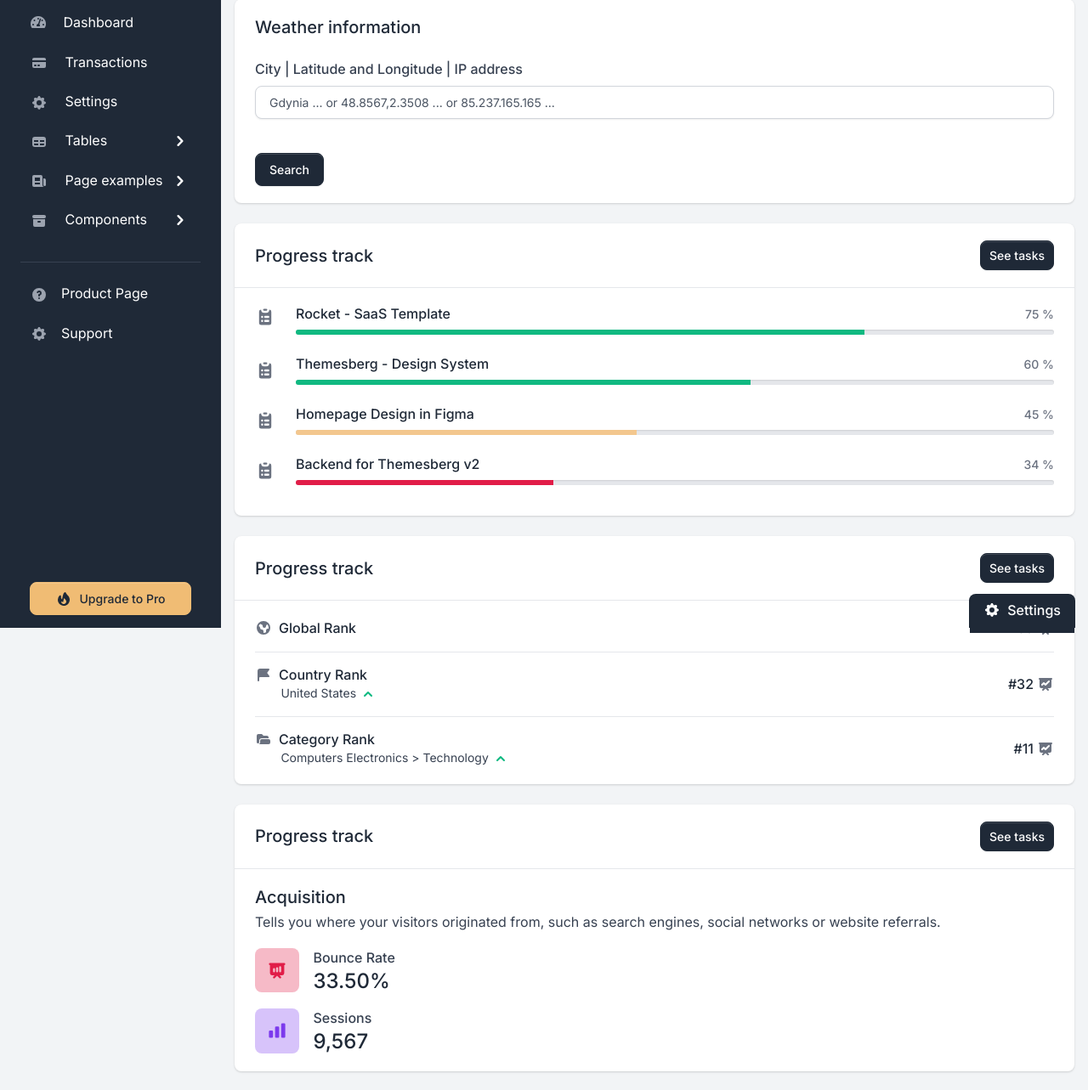
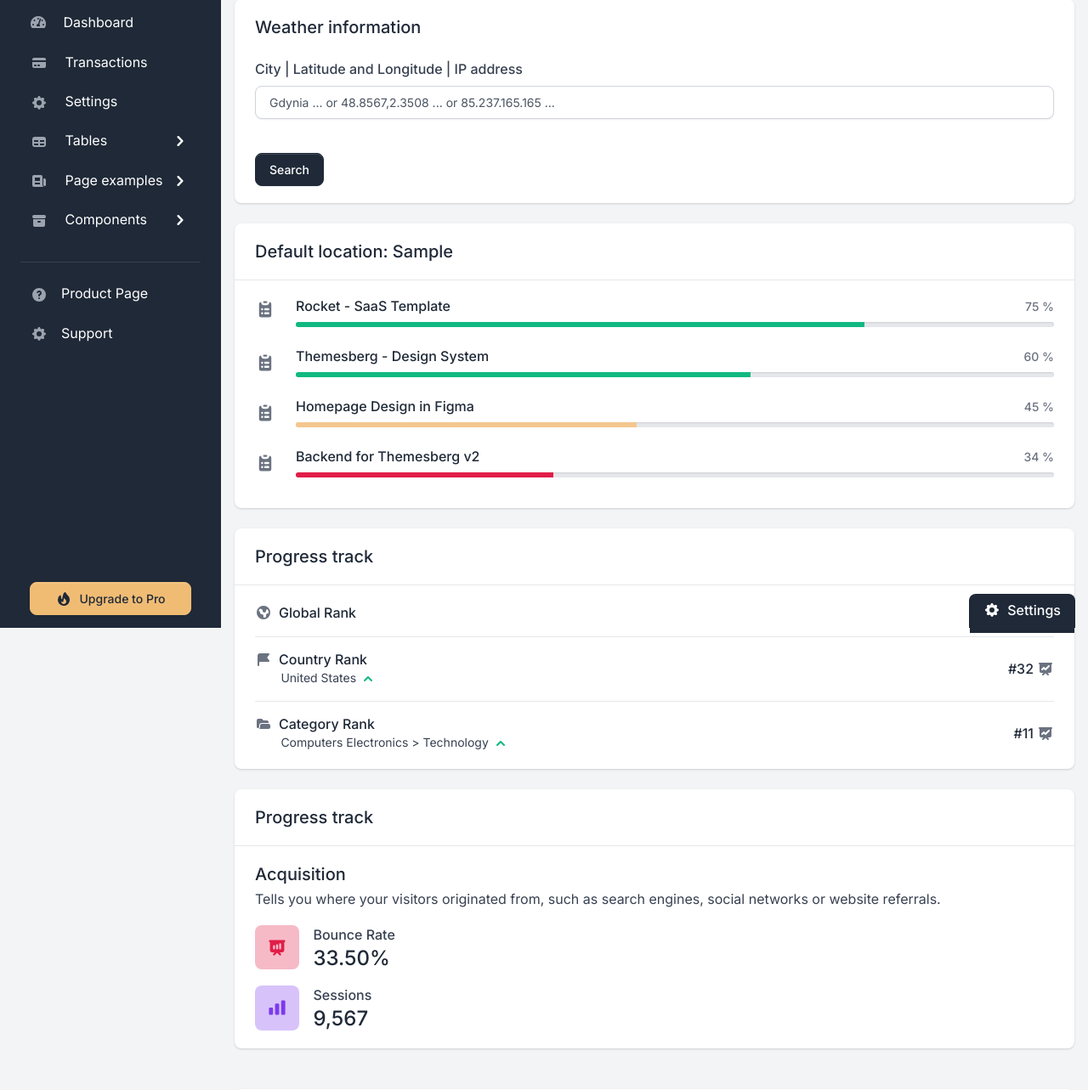
Before and after one commit to zacniewski/SmartPi, a Django app: template apps/templates/weather/weather.html in a window 1280 px wide. Shown: the part 61-1344 px from the top of the page at 85% size. Run offline with Django 3.2, Linux system fonts and the light colour scheme; the template is opened without the code that fills it: most values are stand-ins (such as "Sample title", 1, 10 or a date in 2020); some libraries are stand-ins or nearby versions.

Commit message:
Weather default location page

```diff
--- a/apps/templates/weather/weather.html
+++ b/apps/templates/weather/weather.html
@@ -153,8 +153,7 @@
                 <div class="col-12 col-xxl-4 mb-4">
                     <div class="card border-0 shadow">
                         <div class="card-header border-bottom d-flex align-items-center justify-content-between">
-                            <h2 class="fs-5 fw-bold mb-0">Progress track</h2>
-                              <a href="#" class="btn btn-sm btn-primary">See tasks</a>
+                            <h2 class="fs-5 fw-bold mb-0">Default location: {{ default_location }}</h2>
                         </div>
                         <div class="card-body">
                             <!-- Project 1 -->
@@ -229,10 +228,9 @@
                     </div>
                 </div>
                 <div class="col-12 col-xxl-4 mb-4">
-                <div class="card border-0 shadow">
+                    <div class="card border-0 shadow">
                     <div class="card-header border-bottom d-flex align-items-center justify-content-between">
                         <h2 class="fs-5 fw-bold mb-0">Progress track</h2>
-                        <a href="#" class="btn btn-sm btn-primary">See tasks</a>
                     </div>
                     <div class="card-body">
                         <div class="d-flex align-items-center justify-content-between border-bottom pb-3">
@@ -287,12 +285,11 @@
                         </div>
                     </div>
                 </div>
-            </div>
+                </div>
                 <div class="col-12 col-xxl-4 mb-4">
                     <div class="card border-0 shadow">
                         <div class="card-header border-bottom d-flex align-items-center justify-content-between">
                             <h2 class="fs-5 fw-bold mb-0">Progress track</h2>
-                            <a href="#" class="btn btn-sm btn-primary">See tasks</a>
                         </div>
                         <div class="card-body">
                             <h2 class="fs-5 fw-bold mb-1">Acquisition</h2>
```
